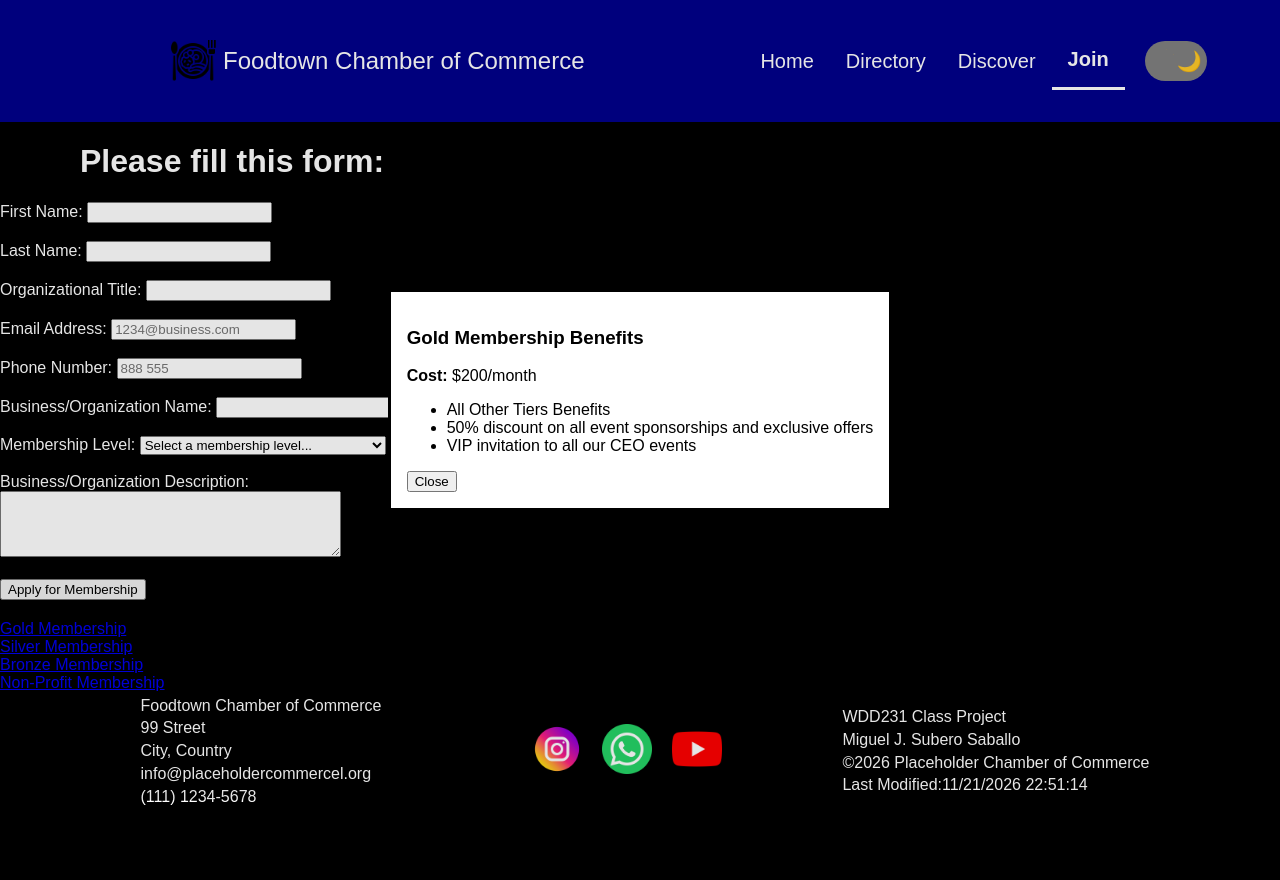
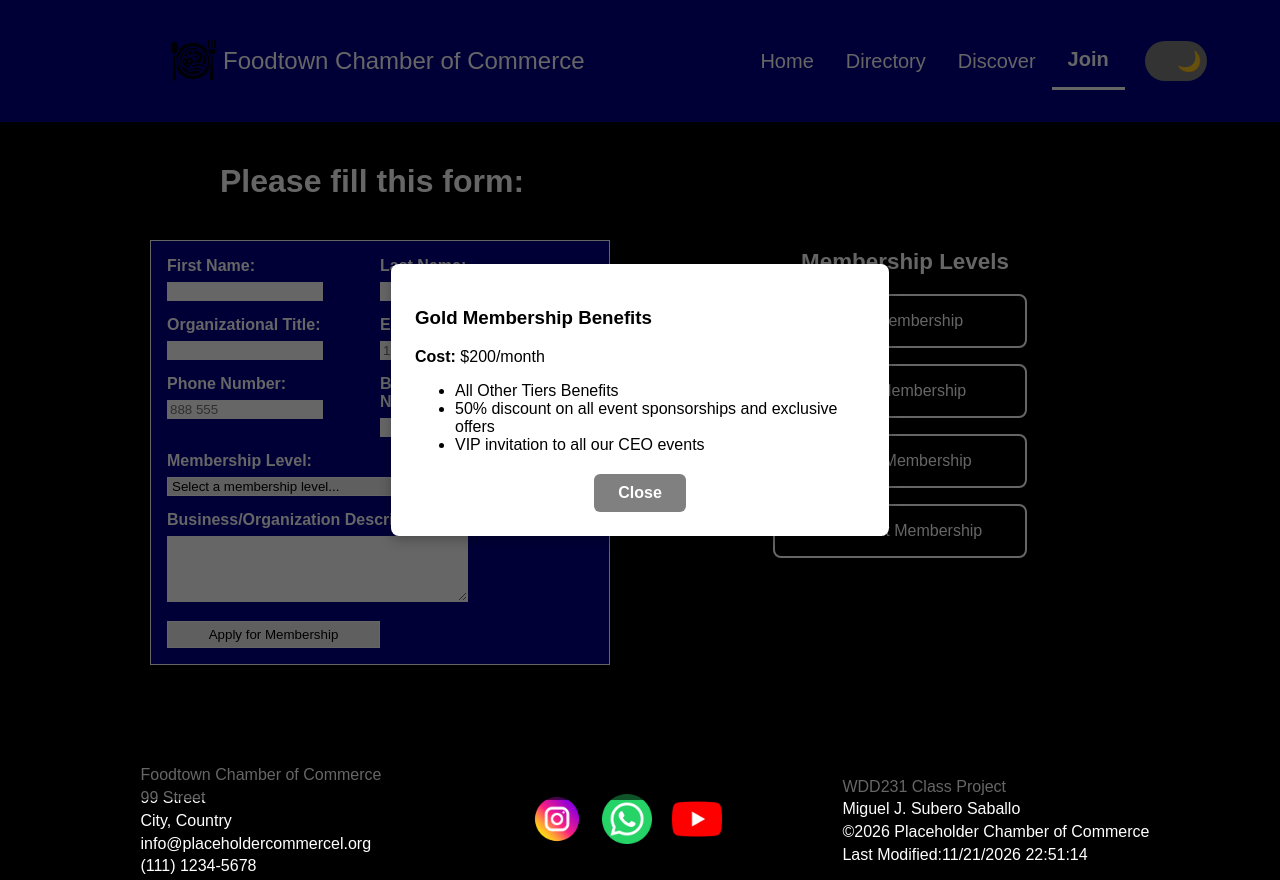
Before and after one commit to versionxv/wdd231, a plain HTML site: page chamber/join.html in a window 1280 px wide. Both pictures are taken after a click on the link "Gold Membership". Before the commit the page ends 811 px from the top, so only its background shows below. Drawn offline with Linux system fonts and the light colour scheme.

Commit message:
should be ready

```diff
--- a/chamber/join.html
+++ b/chamber/join.html
@@ -55,45 +55,52 @@
 
         <h1>Please fill this form:</h1>
 
-        <section>
+        <section class="join-container">
             <form action="thankyou.html" method="get">
 
+            <div class="short-w">
                 <label for="fname">First Name:</label>
                 <input type="text" id="fname" name="fname"
                 title="Please enter your given name"
                 autocomplete="given-name" required>
-            <br><br>
+            </div>
 
+            <div class="short-w">
                 <label for="lname">Last Name:</label>
                 <input type="text" id="lname" name="lname"
                 title="Please enter your last name"
                 autocomplete="family-name" required>
-            <br><br>
+            </div>
 
+            <div class="short-w">
                 <label for="orgtitle">Organizational Title:</label>
                 <input type="text" id="orgtitle" name="orgtitle"
                 title="Please enter at least 7 characters using only letters, spaces, or hyphens."
                 autocomplete="organization-title"
                 pattern="[A-Za-z\s\-]{7,}" required>
-            <br><br>
+            </div>
 
+            <div class="short-w">
                 <label for="email">Email Address:</label>
                 <input type="email" id="email" name="email" placeholder="1234@business.com"
                 title="Please enter a valid email address"
                 autocomplete="email" required>
-            <br><br>
+            </div>
 
+            <div class="short-w">
                 <label for="phone">Phone Number:</label>
                 <input type="tel" name="phone" id="phone" placeholder="888 555"
                 autocomplete="tel" title="Please enter a valid contact number" required>
-            <br><br>
+            </div>
 
+            <div class="short-w">
                 <label for="borg-name">Business/Organization Name:</label>
                 <input type="text" id="borg-name" name="borg-name"
                 title="Please tell us your Business/Organization name"
                 autocomplete="organization" required>
-            <br><br>
+            </div>
 
+            <div class="full-w">
                 <label for="membership">Membership Level:</label>
                 <select id="membership" name="membership" required>
                     <option value="" disabled selected>Select a membership level...</option>
@@ -102,13 +109,14 @@
                     <option value="bronze">Bronze Membership</option>
                     <option value="np">NP Membership (Non-Profit - No Fee)</option>
                 </select>
-            <br><br>
+            </div>
 
-            <label for="borg-desc">Business/Organization Description:</label><br>
+            <div class="full-w">
+                <label for="borg-desc">Business/Organization Description:</label>
                 <textarea name="borg-desc" id="borg-desc"
                 title="Please provide a brief explanation about your Business/Organization"
-            rows="4" cols="40"></textarea>
-            <br><br>
+                rows="4" cols="35"></textarea>
+            </div>
 
             <input type="hidden" id="timestamp" name="timestamp">
 
@@ -117,9 +125,10 @@
 
         </section>
 
+        <section class="membership">
+            <h2>Membership Levels</h2>
+
             <section>
-            <h2></h2>
-
                 <div class="modal-card">
                     <a href="#" class="open-modal" data-modal="modal-gold">Gold Membership</a>
                 </div>
@@ -135,6 +144,7 @@
                 <div class="modal-card">
                     <a href="#" class="open-modal" data-modal="modal-np">Non-Profit Membership</a>
                 </div>
+            </section>
 
         </section>
 
@@ -181,6 +191,7 @@
             </ul>
             <button class="close-modal">Close</button>
         </dialog>
+        <br><br>
 
     </main>
 
--- a/chamber/styles/chamber-large.css
+++ b/chamber/styles/chamber-large.css
@@ -99,5 +99,43 @@
 
     /* Join Page */
 
+    .joining h1 {
+      text-align: left;
+      font-size: 2rem;
+      grid-column: 1 / -1;
+      margin-bottom: 0;
+    }
+
+    .joining {
+      display: grid;
+      grid-template-columns: 1fr 1fr;
+      gap: 30px 40px;
+      max-width: 1000px;
+      margin: 0 auto;
+      padding: 20px;
+      align-items: start;
+    }
+
+    .join-container form {
+      display: grid;
+      grid-template-columns: 1fr 1fr;
+    }
+
+    .join-container .full-w {
+      grid-column: 1 / -1;
+    }
+
     /* Thankyou Display */
+
+    .thanks h1 {
+      margin: 0 auto;
+      margin-top: 20px;
+      margin-bottom: 20px;
+      font-size: 2rem;
+    }
+
+    .results {
+      margin: 0 auto;
+      max-width: 300px;
+    }
 }
--- a/chamber/styles/chamber.css
+++ b/chamber/styles/chamber.css
@@ -383,4 +383,192 @@ footer p {
 
 /* Join Page Details */
 
+.joining h1, .membership h2, .thanks h1 {
+    font-size: 1.4rem;
+    text-align: center;
+}
+
+.join-container {
+  display: grid;
+  grid-template-columns: 1fr;
+  gap: 2rem;
+  max-width: 1100px;
+  margin: 0 auto;
+  padding: 1rem;
+  background-color: var(--other-bg-color);
+  margin: 10px;
+  border: 1px solid var(--primary-color);
+}
+
+.join-container div {
+    margin-bottom: 15px;
+}
+
+.join-container label {
+    display: block;
+    margin-bottom: 7px;
+    font-weight: bold;
+}
+
+input[type="text"], input[type="email"], input[type="tel"] {
+  field-sizing: content;
+  min-width: 150px;
+  max-width: 250px;
+}
+
+input[type="text"], input[type="email"], input[type="tel"], input[type="submit"], textarea, select {
+    border: 1px solid var(--primary-color);
+}
+
+input[type="submit"] {
+    padding: 5px;
+}
+
+input[type="submit"]:hover, select:hover {
+    cursor: pointer;
+}
+
+.modal-card a, .return {
+    text-decoration: none;
+    display: block;
+    padding: 16px 24px;
+    gap: 16px;
+    color: var(--primary-color);
+}
+
+.membership section {
+  display: flex;
+  flex-direction: column;
+  align-items: center;
+  gap: 16px;
+}
+
+.modal-card, .return {
+  border: 2px solid var(--primary-color);
+  border-radius: 8px;
+  width: 250px;
+  text-align: center;
+  overflow: hidden;
+}
+
+.modal-card a:hover, .return:hover {
+    background-color: var(--other-bg-color);
+}
+
+dialog {
+  border: none;
+  border-radius: 8px;
+  padding: 1.5rem;
+  max-width: 450px;
+  width: 90%;
+  box-shadow: 0 4px 12px rgba(0, 0, 0, 0.25);
+  background-color: var(--primary-color);
+  color: var(--primary-bg-color);
+}
+
+dialog::backdrop {
+  background-color: rgba(0, 0, 0, 0.6);
+}
+
+@keyframes goldPulse {
+  0% {
+    background-color: transparent;
+  }
+  10% {
+    background-color: #B59410;
+  }
+  20%, 100% {
+    background-color: transparent;
+  }
+}
+
+.modal-card a[data-modal="modal-gold"] {
+  animation: goldPulse 4s ease-in-out infinite;
+  transition: background-color 0.3s ease;
+}
+
+.modal-card a[data-modal="modal-gold"]:hover {
+  animation: none;
+  background-color: #B59410;
+}
+
+@keyframes silverPulse {
+  0% {
+    background-color: transparent;
+  }
+  10% {
+    background-color: #71706E;
+  }
+  20%, 100% {
+    background-color: transparent;
+  }
+}
+
+.modal-card a[data-modal="modal-silver"] {
+  animation: silverPulse 4s ease-in-out infinite;
+  transition: background-color 0.3s ease;
+}
+
+.modal-card a[data-modal="modal-silver"]:hover {
+  animation: none;
+  background-color: #71706E;
+}
+
+@keyframes bronzePulse {
+  0% {
+    background-color: transparent;
+  }
+  10% {
+    background-color: brown;
+  }
+  20%, 100% {
+    background-color: transparent;
+  }
+}
+
+.modal-card a[data-modal="modal-bronze"] {
+  animation: bronzePulse 4s ease-in-out infinite;
+  transition: background-color 0.3s ease;
+}
+
+.modal-card a[data-modal="modal-bronze"]:hover {
+  animation: none;
+  background-color: brown;
+}
+
+.close-modal {
+  display: block;
+  margin: 20px auto 0;
+  padding: 10px 24px;
+  background-color: var(--button-color);
+  color: #fff;
+  border: none;
+  border-radius: 6px;
+  font-size: 1rem;
+  font-weight: bold;
+  cursor: pointer;
+  transition: background-color 0.2s ease;
+}
+
 /* Thankyou Page Display */
+
+.basic {
+    text-align: center;
+}
+
+.results {
+    display: flex;
+    flex-direction: column;
+    margin: 10px;
+    background-color: var(--other-bg-color);
+    border: 1px solid var(--primary-color);
+}
+
+.results p {
+    margin-left: 10px;
+    max-width: 250px;
+}
+
+.return {
+    margin: 0 auto;
+}
```
Also changed, not shown: chamber/thankyou.html (+6 -4 lines). Lines whose indentation alone changed are shown as unchanged.
